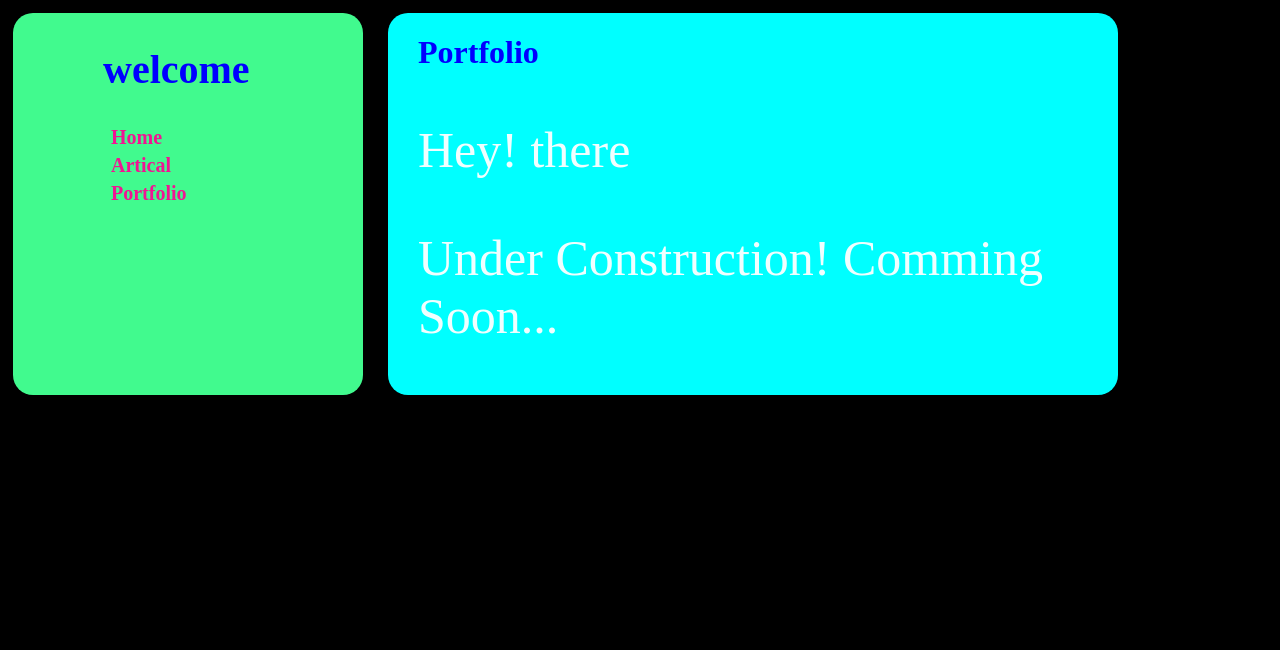
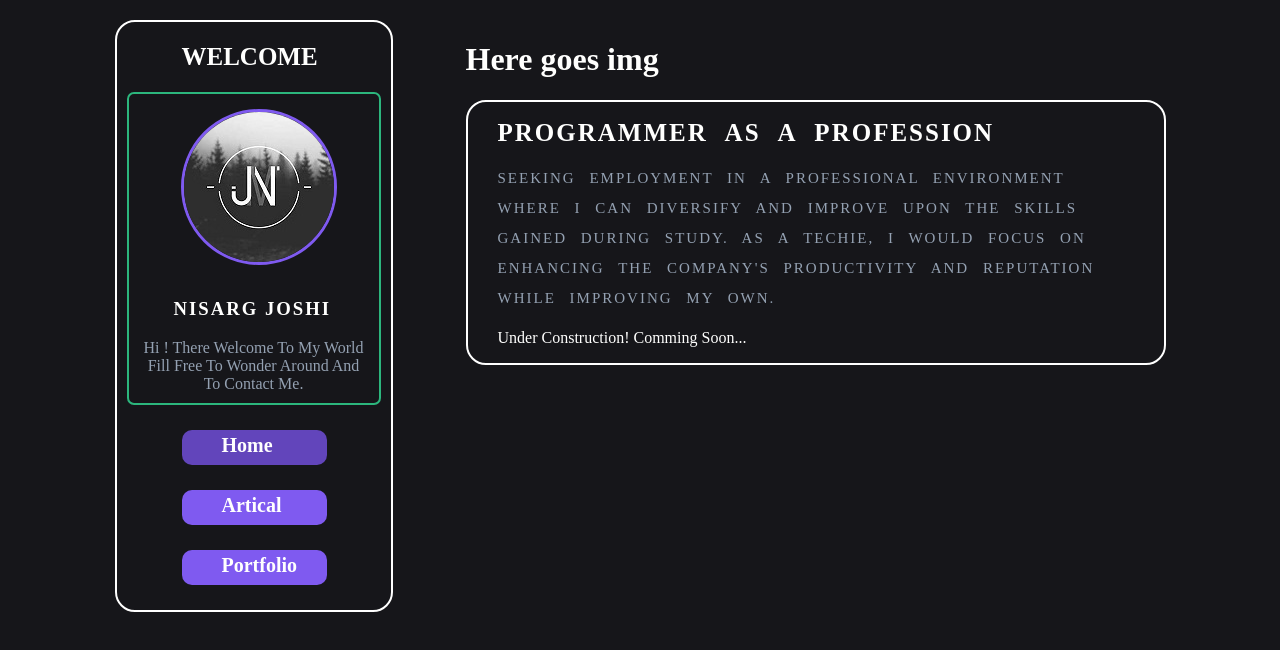
Before and after one commit to NMJoshi/NMJoshi, a plain HTML site: page index.html in a window 1280 px wide. Drawn offline with Linux system fonts and the light colour scheme.

Commit message:
Commit_11_04_2022

```diff
--- a/format.css
+++ b/format.css
@@ -1,53 +1,132 @@
 body {
-	background-color: black;
+	background-color: #16161a;
+	margin: 3px;
 }
-h1 {
-	color: blue;
+/* ------------------------- */
+.page {
+	display: flex;
+	justify-content: space-around;
+	margin: 20 0px;
 }
-p {
-	color: red;
+.left {
+	border: 2px solid #ffffff;
+	border-radius: 20px;
+	/* margin: 5px; */
+	/* padding-left: 65px; */
+	width: auto;
+	height: auto;
 }
-.page{
-	display: flex;
+.left:hover {
+	border: 2px solid #2cb67d;
 }
-.header {
-	background-color: rgb(65, 250, 142);
-	border-radius: 20px;
-	width: 350px;
-	/* height: fit-content; */
-	margin:5px;
+.left h2 {
+	color: #fffffe;
+	padding-left: 65px;
+	font-size: 25px;
 }
-.header h2 {
-	color: blue;
-	padding-left: 90px;
-	font-size: 40px;
+/* ------------------------- */
+.name img {
+	border-radius: 50%;
+	border: 3px solid #7f5af0;
+	/* height: 150px;
+	width: 150px; */
+	/* margin: 5px; */
+	/* padding: 20px; */
+	margin: 15 0px;
+	margin-left: 52px;
+	/* padding-left: 50px; */
+}
 
+/* ------------------------- */
+.name {
+	width: 250px;
+	border: 2px solid #2cb67d;
+	border-radius: 7px;
+	margin: 10px;
 }
+.name h3 {
+	color: #fffffe;
+	padding-left: 45px;
+	text-transform: uppercase;
+	letter-spacing: 2px;
+}
+.name p {
+	color: #94a1b2;
+	margin: 10px;
+	text-transform: capitalize;
+	text-align: center;
+}
+.name:hover {
+	background-color: #000000;
+}
+/* ------------------------- */
 .nevigation li {
 	/* display: inline-block; */
 	list-style: none;
-	padding-left: 53px;
-	margin: 5px;
+	flex-direction: column;
+	justify-content: center;
+	/* padding-left: 53px; */
+	margin: 25px;
 	font-size: 20px;
 	font-weight: 600;
+	width: 145px;
+	height: 35px;
+	background-color: #7f5af0;
+	border-radius: 10px;
 }
 .nevigation li a {
-	color: #f11493;
+	/* width: 30px; */
+	color: #fffffe;
+	/* margin: 13px; */
+	padding-top: 4;
+	padding-left: 40px;
+	display: flex;
 	text-decoration: none;
 }
-.nevigation li a:hover {
-	color: aliceblue;
+.nevigation li:hover {
+	background-color: #6245bb;
 	cursor: pointer;
 }
-.middle{
-	background-color: aqua;
+
+/* ------------------------- */
+.right {
+	width: 700px;
+	display: flex;
+	flex-direction: column;
+	color: #fffffe;
+	margin-left: -150px;
+}
+
+/* ------------------------- */
+/* .upper-right {
+} */
+
+/* ------------------------- */
+.middle {
+	/* background-color: aqua; */
+	border: 2px solid #ffffff;
 	border-radius: 20px;
-	margin: 5px;
-	margin-left: 20px;
+	/* margin: 5px; */
+	/* margin-left: 20px; */
 	padding-inline-start: 30px;
-	width: 700px;
 }
-.middle p {
-	font-size: 50px;
-	color: azure;
+.middle:hover {
+	border: 2px solid #2cb67d;
 }
+.middle h1 {
+	/* font-size: 30px; */
+	font-size: 25px;
+	word-spacing: 10px;
+	letter-spacing: 2px;
+	text-transform: uppercase;
+	/* font-weight: bold; */
+}
+.objective {
+	color: #94a1b2;
+	width: 600px;
+	font-size: 15px;
+	text-transform: uppercase;
+	word-spacing: 8px;
+	letter-spacing: 2px;
+	line-height: 2;
+}
--- a/index.html
+++ b/index.html
@@ -9,20 +9,34 @@
 
 <body>
     <div class="page">
-        <div class="header">
-            <h2>welcome</h2>
+        <div class="left">
+            <h2>WELCOME</h2>
+            <div class="name">
+                <img src="./nj_logo.jpg" alt="logo">
+                <h3>Nisarg Joshi</h3>
+                <p>hi ! There welcome to my world fill free to wonder around and to contact me.</p>
+            </div>
             <nav class="nevigation">
                 <ul>
-                    <li><a href="index.html">Home</a></li>
+                    <li style="background-color: #6245bb;"><a href="index.html">Home</a></li>
                     <li><a href="./artical.html">Artical</a></li>
                     <li><a href="./Portfolio.html">Portfolio</a></li>
                 </ul>
             </nav>
         </div>
-        <div class="middle">
-            <h1>Portfolio</h1>
-            <p>Hey! there</p>
-            <p>Under Construction! Comming Soon...</p>
+        <div class="right">
+            <div class="upper-right">
+                <h1>Here goes img</h1>
+            </div>
+
+            <div class="middle">
+                <h1>Programmer as a profession</h1>
+                <p class="objective"> Seeking employment in a professional environment where I can diversify and improve
+                    upon the skills
+                    gained during Study. As a techie, I would focus on enhancing the company's productivity and
+                    reputation while improving my own.</p>
+                <p>Under Construction! Comming Soon...</p>
+            </div>
         </div>
     </div>
 </body>
```
Also changed, not shown: Portfolio.html (+29 -3 lines), nj_logo.jpg (added).
